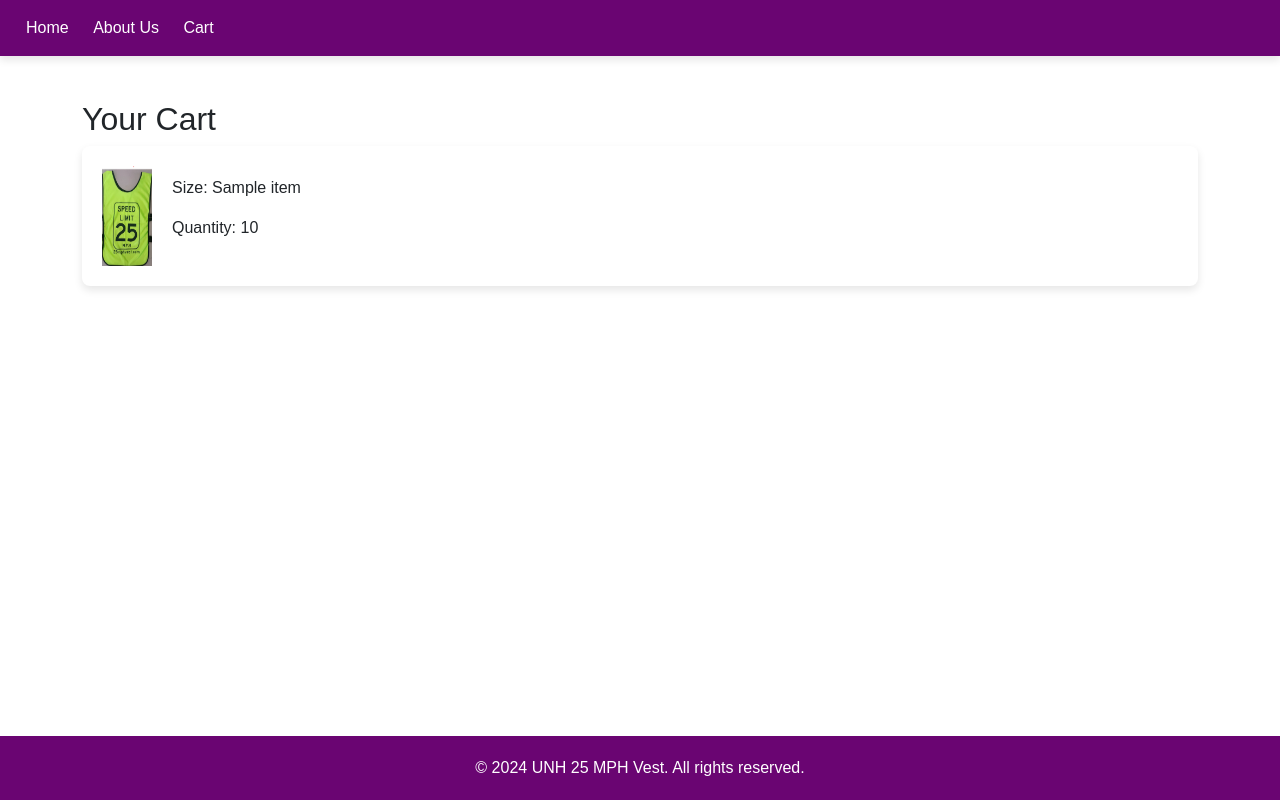
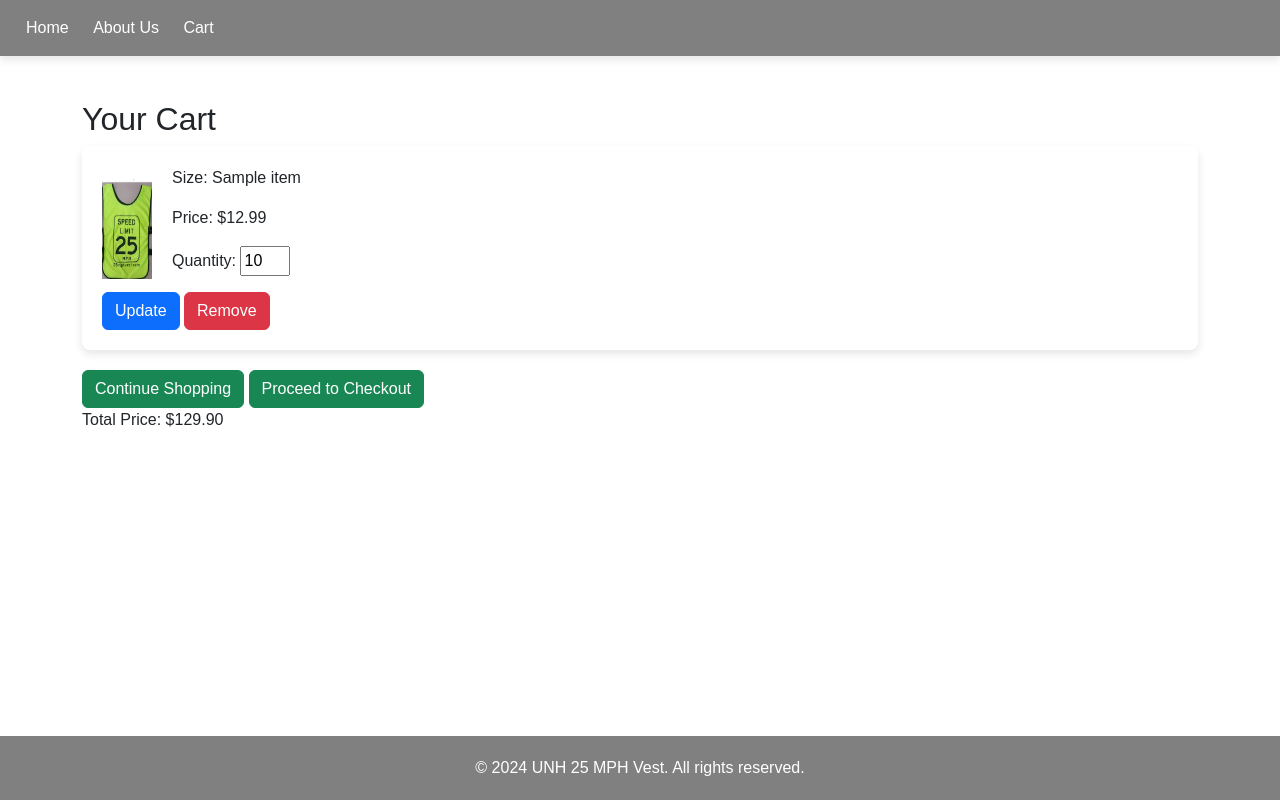
Before and after one commit to prudhvi-GPK/vest_store, a Django app: template vest_store/vest_store_app/templates/vest_store_app/cart.html in a window 1280 px wide. Run offline with Django 5.2, Linux system fonts and the light colour scheme; the template is opened without the code that fills it: most values are stand-ins (such as "Sample title", 1, 10 or a date in 2020).

Commit message:
SCRUM-38 Edit product in the cart

```diff
--- a/vest_store/vest_store_app/templates/vest_store_app/cart.html
+++ b/vest_store/vest_store_app/templates/vest_store_app/cart.html
@@ -17,7 +17,7 @@
         }
 
         header {
-        background-color: #6a0572; /* Dark Orchid */
+        background-color: #808080; /* Dark Orchid */
         color: white;
         padding: 1em;
         box-shadow: 0 4px 8px rgba(0, 0, 0, 0.1);
@@ -72,7 +72,7 @@
         }
 
         footer {
-        background-color: #6a0572; /* Dark Orchid */
+        background-color: #808080; /* Dark Orchid */
         color: white;
         text-align: center;
         padding: 20px;
@@ -94,6 +94,48 @@
           color: #ffffff;
           cursor: pointer;
         }
+
+        .quantity-input {
+          width: 50px;
+        }
+
+        /* Checkout Card Styles */
+        .checkout-card {
+            background-color: #f8f9fa;
+            border-radius: 8px;
+            box-shadow: 0 4px 8px rgba(0, 0, 0, 0.1);
+            padding: 10px;
+            display: none;
+            z-index: 1001;
+            max-width: 250px; /* Limiting the width */
+            margin: 0 auto; /* Centering the card */
+        }
+
+        .checkout-card img {
+            width: 50px;
+            height: 100px;
+            margin-right: 10px;
+        }
+
+        .checkout-card-content {
+            display: flex;
+            align-items: center;
+            justify-content: space-between;
+        }
+
+        .checkout-card-details {
+            flex-grow: 1;
+        }
+
+        .checkout-card-details p {
+            margin: 0;
+        }
+
+        .checkout-card button {
+            margin-top: 10px;
+        }
+
+
       </style>
 </head>
 <body>
@@ -115,21 +157,86 @@
                         <img src="{% static 'images/vest.png' %}" width="50" height="100">
                         <div>
                             <p>Size: {{ item|cut:'vest_' }}</p>
-                            <p>Quantity: {{ quantity }}</p>
+                            <p>Price: $12.99</p>
+                            <p>Quantity: <input type="number" class="quantity-input" value="{{ quantity }}"></p>
                         </div>
+                    </div>
+                    <div class="actions">
+                      <button class="btn btn-primary update-btn">Update</button>
+                      <button class="btn btn-danger remove-btn">Remove</button>
                     </div>
                 </div>
             {% endfor %}
+            <div class="checkout-options">
+              <button class="btn btn-success continue-shopping-btn">Continue Shopping</button>
+              <button class="btn btn-success checkout-btn">Proceed to Checkout</button>
+            </div>
+            <div class="total-price">
+              <p>Total Price: $<span id="total-price">0</span></p>
+            </div>
         {% else %}
             <p class="empty-cart-message">Your cart is empty</p>
         {% endif %}
     </div>
+    <!-- Checkout Card (Initially Hidden) -->
+    <div id="checkout-card" class="checkout-card" style="display: none;">
+      <div class="checkout-card-content">
+        <img src="{% static 'images/vest.png' %}" alt="Vest Image">
+        <div>
+          <p>Price: $12.99</p>
+          <p>Quantity: <span id="checkout-quantity">0</span></p>
+          <button class="btn btn-primary proceed-to-payment-btn">Proceed to Payment</button>
+        </div>
+      </div>
+    </div>
     <!-- Bootstrap JS -->
     <script src="https://cdnjs.cloudflare.com/ajax/libs/jquery/3.5.1/jquery.min.js"></script>
     <script src="https://cdn.jsdelivr.net/npm/bootstrap@5.3.0-alpha1/dist/js/bootstrap.bundle.min.js"></script>
+    <script>
+      $(document).ready(function() {
+        // Calculate total price on page load
+        calculateTotalPrice();
+
+        // Update total price when quantity changes
+        $('.quantity-input').change(function() {
+          calculateTotalPrice();
+        });
+
+        // Update total price when update button is clicked
+        $('.update-btn').click(function() {
+          calculateTotalPrice();
+        });
+
+        // Remove item when remove button is clicked
+        $('.remove-btn').click(function() {
+          $(this).closest('.cart-item').remove();
+          calculateTotalPrice();
+        });
+
+
+        // Handle proceed to payment button click
+        $(document).on('click', '.proceed-to-payment-btn', function() {
+          // Your payment logic goes here
+          alert('Implement payment logic');
+        });
+
+        // Function to calculate total price
+        function calculateTotalPrice() {
+          var totalPrice = 0;
+          $('.cart-item').each(function() {
+            var price = 12.99; // Price per item
+            var quantity = $(this).find('.quantity-input').val();
+            totalPrice += price * quantity;
+          });
+          $('#total-price').text(totalPrice.toFixed(2)); // Update total price
+        }
+
+
+      });
+    </script>
     <footer>
       <div class="social-icons"></div>
       <p>&copy; 2024 UNH 25 MPH Vest. All rights reserved.</p>
-  </footer>
+    </footer>
 </body>
 </html>
```
Also changed, not shown: vest_store/vest_store_app/templates/vest_store_app/home.html (+16 -16 lines), vest_store/db.sqlite3, 1 other file.
